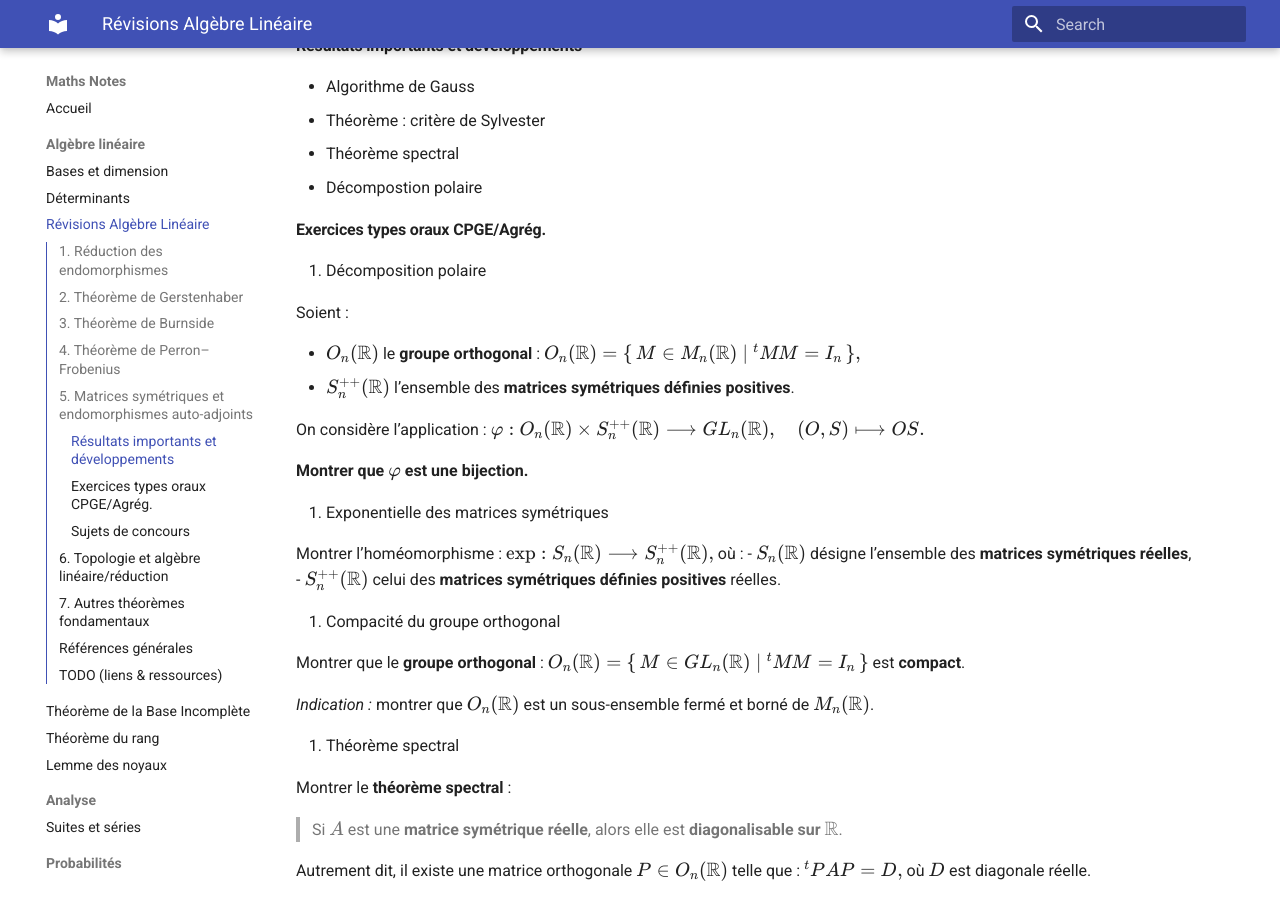
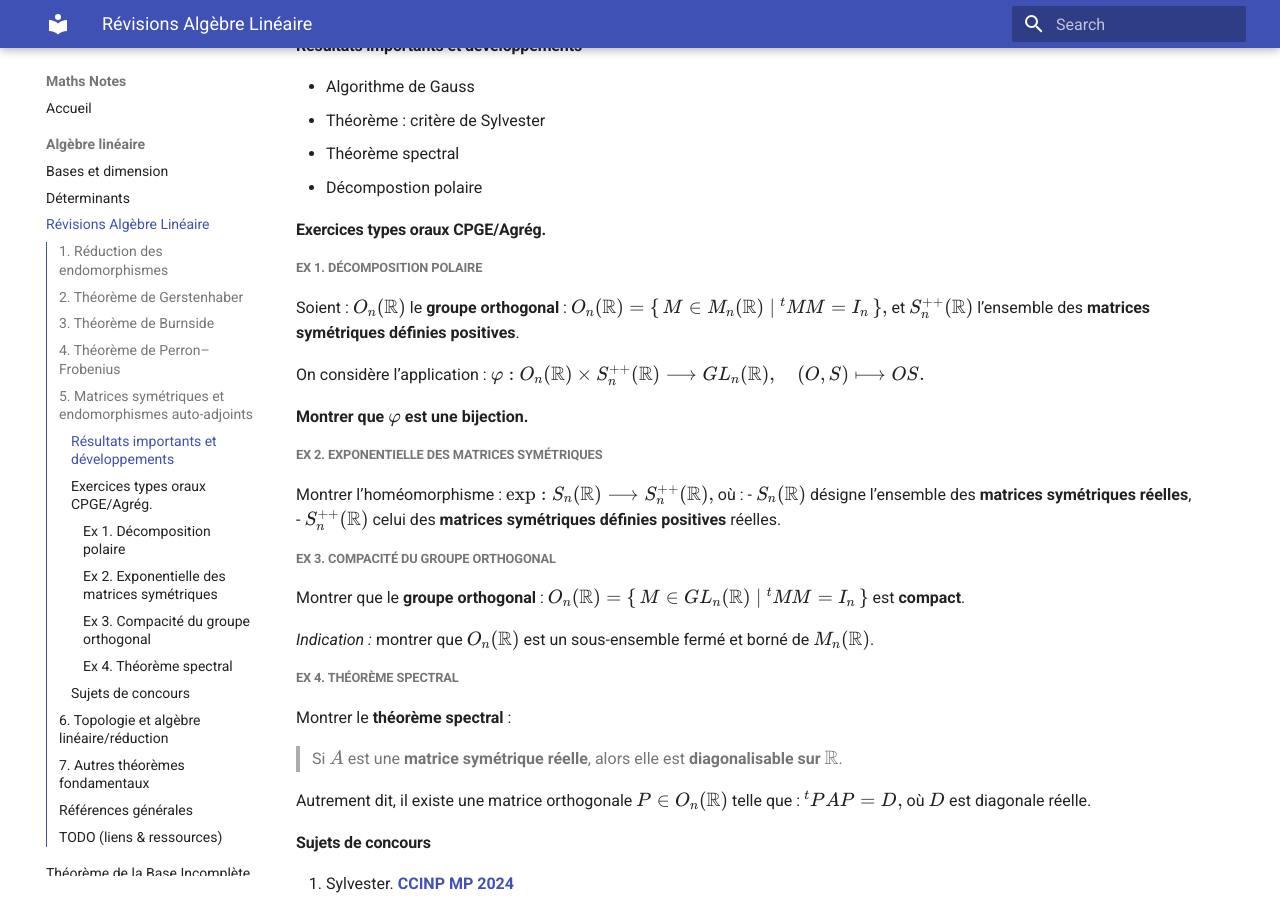
Before and after one commit to gpcoursera/maths-notes, an MkDocs documentation site: the page built from docs/algebre/revisions-algebre-lineaire.md, in a window 1280 px wide and 900 px high, scrolled down 1052 px. Built offline with MkDocs 1.6.1 and Material for MkDocs 9.7.7, drawn with Linux system fonts in a browser that asks for light colours.

Commit message:
fix latex3: exos matrices sym

```diff
--- a/docs/algebre/revisions-algebre-lineaire.md
+++ b/docs/algebre/revisions-algebre-lineaire.md
@@ -32,15 +32,12 @@
 - Théorème spectral
 - Décompostion polaire
 #### Exercices types oraux CPGE/Agrég.
-1. Décomposition polaire
+##### Ex 1. Décomposition polaire
 
-Soient :
-
-* \( O_n(\mathbb{R}) \) le **groupe orthogonal** :
+Soient : \( O_n(\mathbb{R}) \) le **groupe orthogonal** :
   \(
   O_n(\mathbb{R}) = \{\, M \in M_n(\mathbb{R}) \mid {}^t M M = I_n \,\},
-  \)
-* \( S_n^{++}(\mathbb{R}) \) l’ensemble des **matrices symétriques définies positives**.
+  \) et \( S_n^{++}(\mathbb{R}) \) l’ensemble des **matrices symétriques définies positives**.
 
 On considère l’application :
 \(
@@ -50,7 +47,7 @@ On considère l’application :
 
 **Montrer que** \( \varphi \) **est une bijection.**
 
-2. Exponentielle des matrices symétriques
+##### Ex 2. Exponentielle des matrices symétriques
 
 Montrer l’homéomorphisme :
 \(
@@ -60,7 +57,7 @@ où :
 - \( S_n(\mathbb{R}) \) désigne l’ensemble des **matrices symétriques réelles**,
 - \( S_n^{++}(\mathbb{R}) \) celui des **matrices symétriques définies positives** réelles.
 
-3. Compacité du groupe orthogonal
+##### Ex 3. Compacité du groupe orthogonal
 
 Montrer que le **groupe orthogonal** :
 \(
@@ -70,7 +67,7 @@ est **compact**.
 
 *Indication :* montrer que \( O_n(\mathbb{R}) \) est un sous-ensemble fermé et borné de \( M_n(\mathbb{R}) \).
 
-4. Théorème spectral
+##### Ex 4. Théorème spectral
 
 Montrer le **théorème spectral** :
 
```
